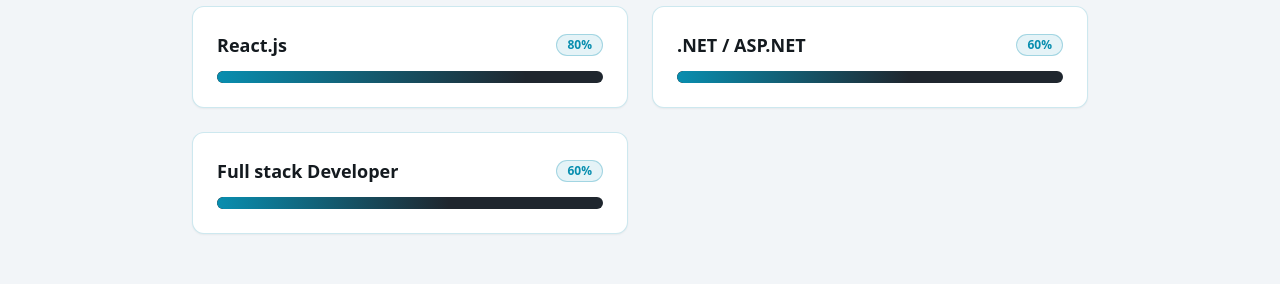
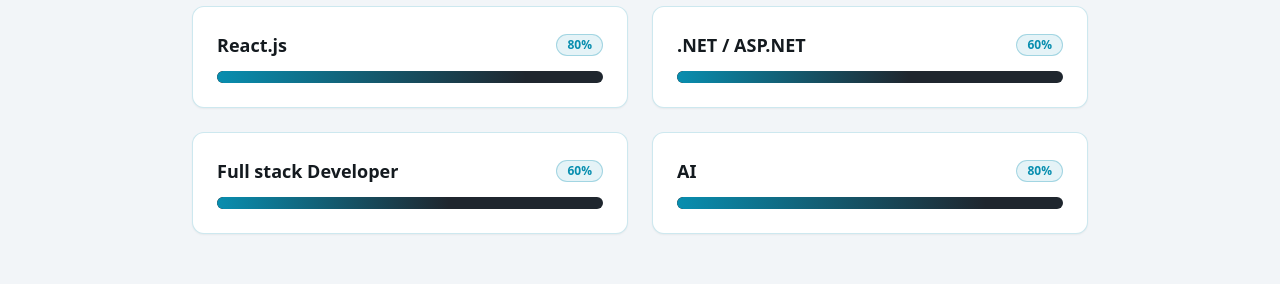
Before and after one commit to mohammad11-hub/my-portfolio-, a React (Vite) app: page / in a window 1280 px wide. Shown: the part 2200-2484 px from the top of the page. Built offline with nearby package versions, Linux system fonts and the light colour scheme; the HTML template or start-up script is replaced by a standard one.

Commit message:
Update Skills.tsx
add skill

```diff
--- a/src/components/Skills.tsx
+++ b/src/components/Skills.tsx
@@ -12,6 +12,7 @@ const Skills = () => {
     { name: "React.js", level: 80 },
     { name: ".NET / ASP.NET", level: 60 },
     { name: "Full stack Developer", level: 60 },
+    { name: "AI ", level: 80 }
   ];
 
   return (
```
